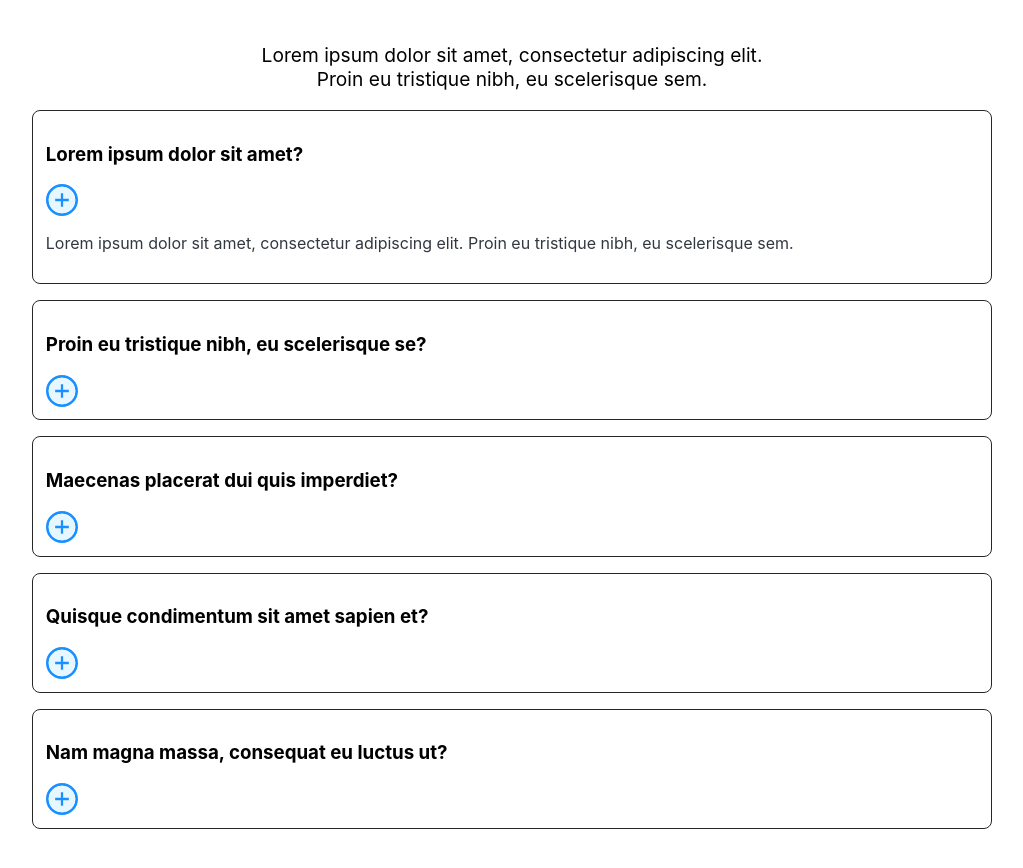
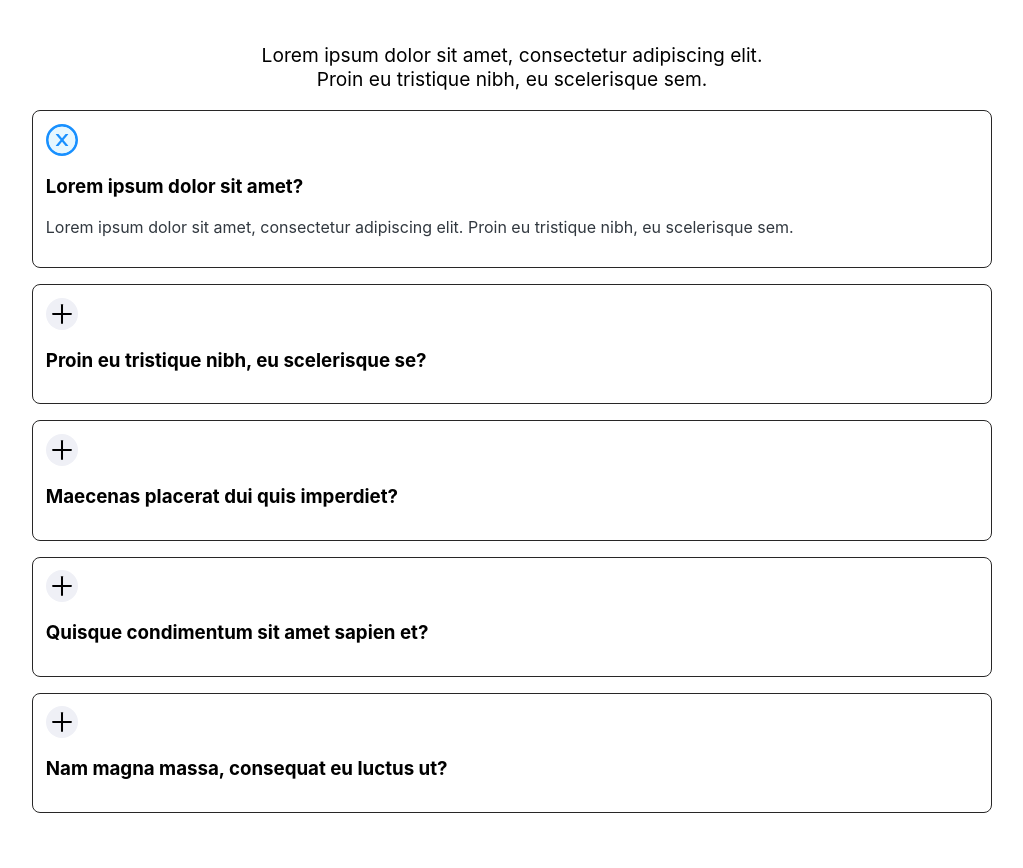
Before and after one commit to josephprasadula/quadreal, a Next.js app: page /src/components/frequently in a window 1280 px wide. Shown: the part 420-1288 px from the top of the page, without its empty margins (128-1151 px from the left). Built offline with nearby package versions, Linux system fonts and the light colour scheme.

Commit message:
Changes to accordian part

```diff
--- a/pages/src/components/frequently.js
+++ b/pages/src/components/frequently.js
@@ -1,5 +1,5 @@
 import React from 'react'
-import { PlusCircleTwoTone } from '@ant-design/icons';
+import {PlusOutlined ,CloseCircleTwoTone } from '@ant-design/icons';
 import { Collapse, Select } from 'antd';
 import { useState } from 'react';
 const { Panel } = Collapse;
@@ -9,15 +9,6 @@ const text = `Lorem ipsum dolor sit amet, consectetur adipiscing elit. Proin eu
 const onChange = (key) => {
     console.log(key);
 };
-const genExtra = () => (
-
-    <PlusCircleTwoTone style={{fontSize:'2rem'}}
-      onClick={(event) => {
-        // If you don't want click extra trigger collapse, you can prevent this:
-        event.stopPropagation();
-      }}
-    />
-  );
 export default function Frequently() {
   return (
     <section className='frequentlysection'>
@@ -28,20 +19,20 @@ export default function Frequently() {
                 <p>Lorem ipsum dolor sit amet, consectetur adipiscing elit. Proin eu tristique nibh, eu scelerisque sem. </p>
             </div>
             <div className='accordian'>
-            <Collapse accordion style={{backgroundColor:'white'}} bordered={false}  defaultActiveKey={['1']} onChange={onChange} >
-            <Panel className='panel' showArrow={false} header={<h3>Lorem ipsum dolor sit amet?</h3>} key="1" extra={genExtra()}>
+            <Collapse expandIcon={({ isActive }) => isActive ? <CloseCircleTwoTone style={{fontSize:'2rem'}} /> : <PlusOutlined style={{fontSize: '24px',borderRadius: '50%',backgroundColor: '#eff0f6',padding: '4px'}}/>} expandIconPosition='end' accordion style={{backgroundColor:'white'}} bordered={false}  defaultActiveKey={['1']} onChange={onChange} collapsible='icon'>
+            <Panel className='panel' header={<h3>Lorem ipsum dolor sit amet?</h3>} key="1">
                 <p className='accordiantext'>{text}</p>
             </Panel>
-            <Panel className='panel' showArrow={false} header={<h3>Proin eu tristique nibh, eu scelerisque se?</h3>} key="2" extra={genExtra()}>
+            <Panel className='panel' header={<h3>Proin eu tristique nibh, eu scelerisque se?</h3>} key="2">
                 <p className='accordiantext'>{text}</p>
             </Panel>
-            <Panel className='panel' showArrow={false} header={<h3>Maecenas placerat dui quis imperdiet?</h3>} key="3" extra={genExtra()}>
+            <Panel className='panel' header={<h3>Maecenas placerat dui quis imperdiet?</h3>} key="3">
                 <p className='accordiantext'>{text}</p>
             </Panel>
-            <Panel className='panel' showArrow={false} header={<h3>Quisque condimentum sit amet sapien et?</h3>} key="4" extra={genExtra()}>
+            <Panel className='panel' header={<h3>Quisque condimentum sit amet sapien et?</h3>} key="4">
                 <p className='accordiantext'>{text}</p>
             </Panel>
-            <Panel className='panel' showArrow={false} header={<h3>Nam magna massa, consequat eu luctus ut?</h3>} key="5" extra={genExtra()}>
+            <Panel className='panel' header={<h3>Nam magna massa, consequat eu luctus ut?</h3>} key="5">
                 <p className='accordiantext'>{text}</p>
             </Panel>
             </Collapse>
--- a/pages/src/components/headerNew.js
+++ b/pages/src/components/headerNew.js
@@ -7,10 +7,10 @@ export default function HeaderNew() {
   return (
     <header className='header-section'>
         <Row align='middle'>
-            <Col className='logobox' lg={4} xs={20}>
+            <Col className='logobox' lg={5} xs={20}>
                 <Image className='logo' src={LogoImg} alt='logo Img'/>
             </Col>
-            <Col lg={8} xs={0} offset={12} className='navbar'>
+            <Col lg={8} xs={0} offset={11} className='navbar'>
             <Row justify='space-between' align='middle'>
                 <Col>Features</Col>
                 <Col>Lorem</Col>
--- a/styles/globals.css
+++ b/styles/globals.css
@@ -24,7 +24,7 @@ a {
   font-weight: 500;
   font-size: 16px;
   line-height: 26px;
-  margin: 0rem 7rem;
+  margin: 0rem 7.625rem;
 }
 .logobox{
   border-bottom-left-radius: 20px;
@@ -250,6 +250,8 @@ background-color: white;
 /* *********** Download section starts here *****************/
 .download-section{
   background-image: url('../pages/src/media/bg.png');
+  background-repeat: no-repeat;
+  background-size: cover;
   margin-left: 6rem;
   margin-bottom: 5rem;
   border-bottom-left-radius: 20% 22%;
```
